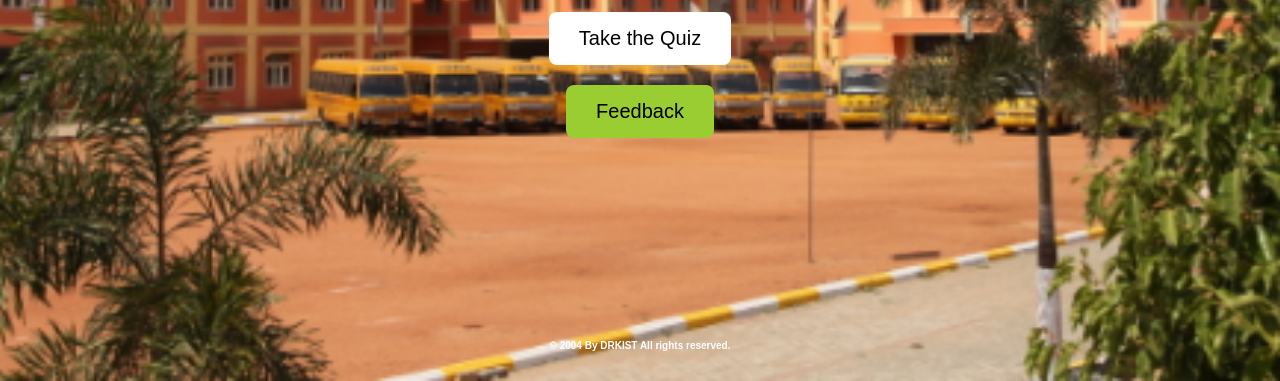
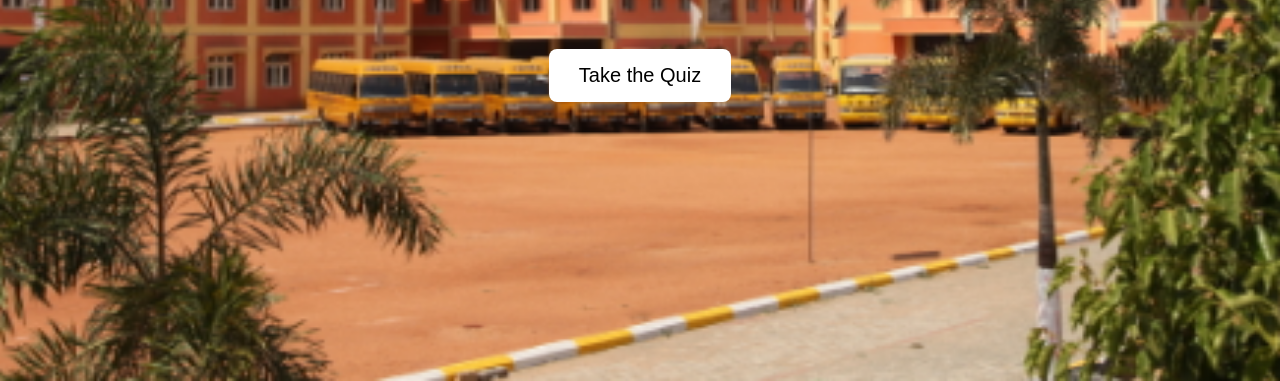
Before and after one commit to ksampathreddy/Quiz_Competition_DRKIST, a plain HTML site: page index.html in a window 1280 px wide. Shown: the part 419-800 px from the top of the page. Drawn offline with Linux system fonts and the light colour scheme.

Commit message:
Update index.html

```diff
--- a/index.html
+++ b/index.html
@@ -91,22 +91,6 @@
     <h2>TECHTREK 2K25</h2>
     <button class="quiz-button" onclick="openQuiz()">Take the Quiz</button>
 
-    <script>
-        function openQuiz() {
-            window.open("https://forms.gle/smzL3QCaPd7VDsYA6");
-        }
-    </script>
 
-    <button class="quiz-butto" onclick="openFeedback()">Feedback</button>
-
-    <script>
-        function openFeedback() {
-            window.open("https://forms.gle/iD8DAoUHBcUfbnU17");
-        }
-    </script>
-
-    <div class="sam">
-        <p class="copyright">&copy; 2004 By DRKIST All rights reserved.</p>
-    </div>
 </body>
 </html>
```
